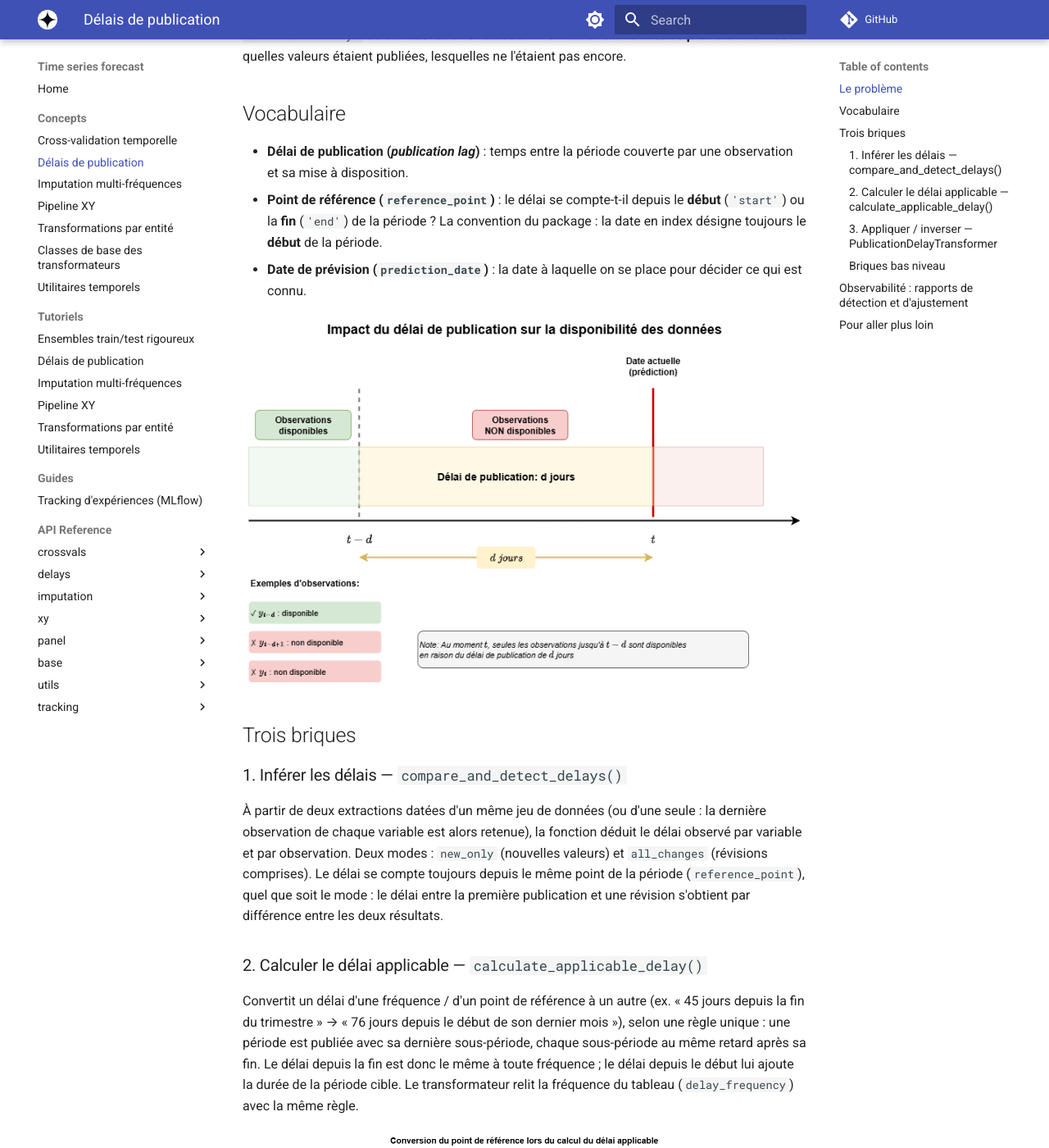
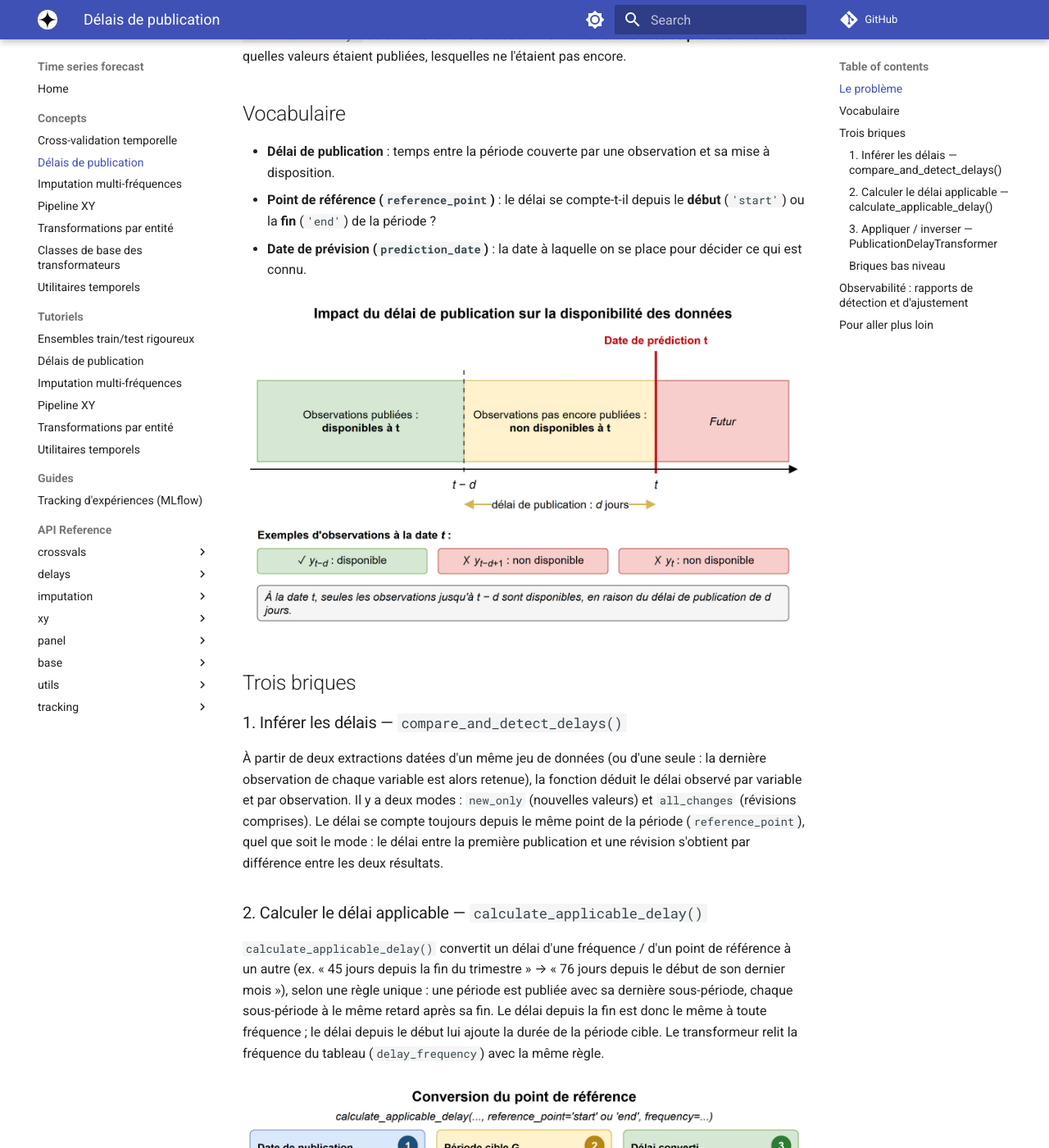
Before and after one commit to qbolliet/ts-forecast, an MkDocs documentation site: the page built from docs/concepts/publication_delays.md, in a window 1280 px wide and 1400 px high, scrolled down 359 px. Shown: the whole window at 82% size. Built offline with MkDocs 1.6.1 and Material for MkDocs 9.7.7, drawn with Linux system fonts in a browser that asks for light colours; comment, search, counter and statistics services are not loaded; some of the changed text lies outside the part shown.

Commit message:
docs: final version of release delays + schemas

```diff
--- a/docs/concepts/publication_delays.md
+++ b/docs/concepts/publication_delays.md
@@ -3,10 +3,10 @@
 ## Le problème
 
 Une observation datée du 1ᵉʳ janvier n'est pas forcément *connue* le 1ᵉʳ janvier.
-Le PIB d'un trimestre est publié 45 jours après sa fin ; un indice mensuel, deux
+Le PIB d'un trimestre est publié 45 jours après sa fin ; un indice mensuel, souvent deux
 semaines après. Si l'on entraîne et évalue un modèle sur des données « telles
 qu'elles existent aujourd'hui », on lui donne accès à une information qu'il
-n'aurait pas eue en temps réel — c'est une fuite.
+n'aurait pas eue en temps réel.
 
 `tsforecast.delays` sert à **reconstruire l'état de l'information à une date de
 prévision donnée** : quelles valeurs étaient publiées, lesquelles ne l'étaient
@@ -14,11 +14,9 @@
 
 ## Vocabulaire
 
-- **Délai de publication (*publication lag*)** : temps entre la période couverte
-  par une observation et sa mise à disposition.
+- **Délai de publication** : temps entre la période couverte par une observation et sa mise à disposition.
 - **Point de référence (`reference_point`)** : le délai se compte-t-il depuis le
-  **début** (`'start'`) ou la **fin** (`'end'`) de la période ? La convention du
-  package : la date en index désigne toujours le **début** de la période.
+  **début** (`'start'`) ou la **fin** (`'end'`) de la période ?
 - **Date de prévision (`prediction_date`)** : la date à laquelle on se place pour
   décider ce qui est connu.
 
@@ -30,7 +28,7 @@
 
 À partir de deux extractions datées d'un même jeu de données (ou d'une seule :
 la dernière observation de chaque variable est alors retenue), la fonction déduit
-le délai observé par variable et par observation. Deux modes : `new_only`
+le délai observé par variable et par observation. Il y a deux modes : `new_only`
 (nouvelles valeurs) et `all_changes` (révisions comprises). Le délai se compte
 toujours depuis le même point de la période (`reference_point`), quel que soit le
 mode : le délai entre la première publication et une révision s'obtient par
@@ -38,25 +36,23 @@
 
 ### 2. Calculer le délai applicable — `calculate_applicable_delay()`
 
-Convertit un délai d'une fréquence / d'un point de référence à un autre (ex.
+`calculate_applicable_delay()` convertit un délai d'une fréquence / d'un point de référence à un autre (ex.
 « 45 jours depuis la fin du trimestre » → « 76 jours depuis le début de son dernier
 mois »), selon une règle unique : une période est publiée avec sa dernière
-sous-période, chaque sous-période au même retard après sa fin. Le délai depuis la
+sous-période, chaque sous-période à le même retard après sa fin. Le délai depuis la
 fin est donc le même à toute fréquence ; le délai depuis le début lui ajoute la
-durée de la période cible. Le transformateur relit la fréquence du tableau
+durée de la période cible. Le transformeur relit la fréquence du tableau
 (`delay_frequency`) avec la même règle.
 
 ![Conversion du point de référence](../assets/reference_point_conversion.png)
 
 ### 3. Appliquer / inverser — `PublicationDelayTransformer`
 
-Transformateur sklearn (réversible) qui, connaissant les délais et la
-`prediction_date`, ré-exprime le jeu de données comme il était connu à cette
-date. Deux stratégies :
+Le transformeur sklearn (réversible) `PublicationDelayTransformer` ré-exprime le jeu de données comme il était connu à cette date à partir des délais et et de la `prediction_date`. Il existe deux stratégies :
 
 | Stratégie | Effet | Quand |
 |-----------|-------|-------|
-| `mask` | met à `NaN`, dans chaque période cible (`target_frequency`), les valeurs non encore publiées ou pas encore observées au même point de la période que `prediction_date` ; laisse les dates en place | conserver l'acquis, gérer les trous en aval |
+| `mask` | met à `NaN`, dans chaque période cible (`target_frequency`), les valeurs non encore publiées ou pas encore observées au même point de la période que `prediction_date` ; laisse les dates en place | conserver l'acquis, gérer les valeurs manquantes en aval |
 | `shift` | décale chaque série de son délai (la valeur de *t* apparaît à *t + délai*) | aligner toutes les séries sur ce qui est réellement disponible à chaque ligne |
 
 ![Comparaison des deux stratégies](../assets/approach_comparison.png)
@@ -85,10 +81,9 @@
   si bien qu'un aller-retour restitue l'entrée à l'identique.
 - **Panel** : un panel peut être passé directement, mais les **mêmes délais**
   s'appliquent alors à toutes les entités (un avertissement le rappelle) ; le
-  transformateur s'enveloppe en interne dans un
-  [`PanelwiseTransformer`](panelwise_transforms.md). Pour des délais propres à
-  chaque entité (sortie de `calculate_applicable_delay(..., aggregate_by_panel=True)`),
-  utiliser `create_delay_transformer_factory` (ou `prepare_entity_kwargs_from_delays`)
+  transformeur s'enveloppe dans un
+  [`PanelwiseTransformer`](panelwise_transforms.md) pour l'application de délais différents à chaque entité. Dans ce cas il est préférable d'utiliser `calculate_applicable_delay(..., aggregate_by_panel=True)`,
+  puis `create_delay_transformer_factory` (ou `prepare_entity_kwargs_from_delays`)
   avec un `PanelwiseTransformer`.
 
 Les briques bas niveau `ShiftTransformer` et `MaskTransformer` restent accessibles.
```
Also changed, not shown: other parts of docs/concepts/publication_delays.md (+3 -3 lines), docs/tutorials/publication_delays.md (+29 -26 lines), docs/assets/approach_comparison.png, docs/assets/compute_mask_periods.png, docs/assets/compute_shift_periods.png, docs/assets/detect_delays_single_dataset.png, docs/assets/detect_delays_two_datasets.png, docs/assets/frequency_conversion_delay.png, docs/assets/mask_mode_approach.png, docs/assets/reference_point_conversion.png, docs/assets/reference_point_impact.png, docs/assets/release_delay_impact.png, docs/assets/shift_mode_approach.png.
